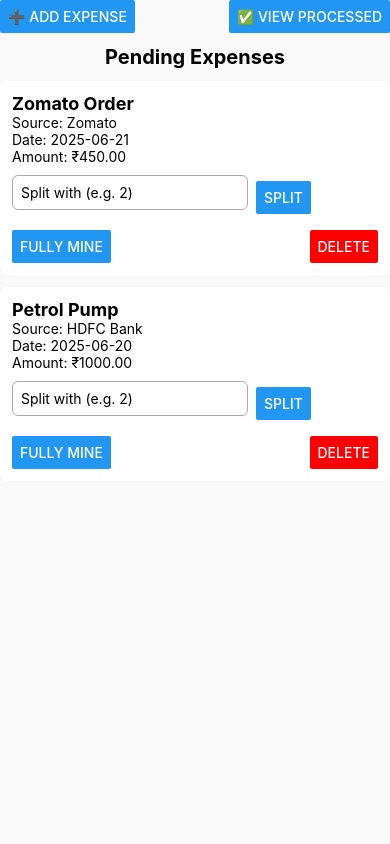
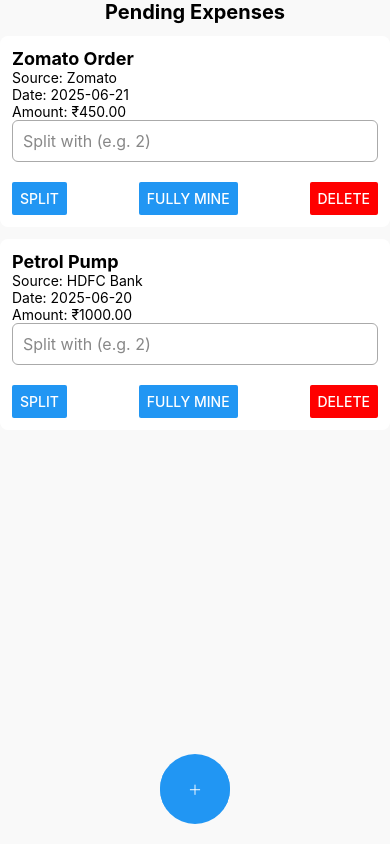
Before and after one commit to Kevin-DeBruyne/expense_tracker, a React Native app: screen / in a window 390 px wide. Built offline with nearby package versions, Linux system fonts and the light colour scheme.

Commit message:
basic ui done

```diff
--- a/App.tsx
+++ b/App.tsx
@@ -65,6 +65,11 @@ export default function App() {
     setProcessedExpenses(prev => [...prev, { ...expense, processed: 'Fully Mine' }]);
     deleteExpense(expense.id);
   };
+  const deleteProcessed = (id) => {
+    const expense = processedExpenses.find(e => e.id === id);
+    setProcessedExpenses(prev => prev.filter(e => e.id !== id));
+    Alert.alert("Deleted", `"${expense?.title}" removed from processed expenses`);
+  };
 
   const handleSplit = (expense) => {
     const count = parseInt(splitCount[expense.id]);
@@ -89,9 +94,10 @@ export default function App() {
 
       {!showProcessed && (
         <>
-          <View style={styles.splitSection}>
+          {/* Split input only */}
           <TextInput
             placeholder="Split with (e.g. 2)"
+            placeholderTextColor="#888"
             style={styles.input}
             keyboardType="number-pad"
             value={splitCount[item.id] || ''}
@@ -99,37 +105,47 @@ export default function App() {
               setSplitCount(prev => ({ ...prev, [item.id]: text }))
             }
           />
+
+
+          {/* All buttons in one row */}
+          <View style={styles.actions}>
             <Button title="Split" onPress={() => handleSplit(item)} />
-          </View>
-
-          <View style={styles.actions}>
             <Button title="Fully Mine" onPress={() => handleFullyMine(item)} />
-            <Button
-              title="Delete"
-              color="red"
-              onPress={() => deleteExpense(item.id)}
-            />
+            <Button title="Delete" color="red" onPress={() => deleteExpense(item.id)} />
           </View>
         </>
       )}
 
   {showProcessed && (
-        <Text style={{ marginTop: 10, fontStyle: 'italic', color: '#333' }}>
-          ✔️ Processed: {item.processed}
+  <>
+    <Text style={{ marginTop: 10, color: '#333' }}>
+    ✅ Processed: {item.processed}
     </Text>
+
+    <View style={styles.actions}>
+      <Button
+        title="🗑️ Delete"
+        color="red"
+        onPress={() => deleteProcessed(item.id)}
+      />
+    </View>
+  </>
 )}
     </View>
   );
 
+
   return (
     <SafeAreaView style={styles.container}>
-      <View style={styles.headerRow}>
+      {/* <View style={styles.headerRow}>
         <Button title="➕ Add Expense" onPress={() => setModalVisible(true)} />
         <Button
           title={showProcessed ? '⬅️ Show Pending' : '✅ View Processed'}
           onPress={() => setShowProcessed(!showProcessed)}
         />
-      </View>
+      </View> */}
+
+
 
       <Text style={styles.headerText}>
         {showProcessed ? 'Processed Expenses' : 'Pending Expenses'}
@@ -147,32 +163,46 @@ export default function App() {
   <View style={styles.modalContainer}>
     <View style={styles.modalBox}>
       <Text style={styles.modalTitle}>Add New Expense</Text>
+
       <TextInput
-              placeholder="Title"
+  placeholder="🍔 Expense Name (e.g. Zomato Order)"
+  placeholderTextColor="#888"
   value={title}
   onChangeText={setTitle}
   style={styles.input}
 />
+
 <TextInput
-              placeholder="Amount"
+  placeholder="💰 Amount (e.g. 450)"
+  placeholderTextColor="#888"
   value={amount}
   onChangeText={setAmount}
   keyboardType="numeric"
   style={styles.input}
 />
+
 <TextInput
-              placeholder="Source"
+  placeholder="🏦 Source (optional, e.g. HDFC, UPI)"
+  placeholderTextColor="#888"
   value={source}
   onChangeText={setSource}
   style={styles.input}
 />
-            <View style={{ flexDirection: 'row', justifyContent: 'space-between' }}>
+
+
+      <Text style={styles.autoDate}>📅 Date: {new Date().toLocaleDateString()}</Text>
+
+      <View style={styles.modalButtons}>
         <Button title="Cancel" color="grey" onPress={() => setModalVisible(false)} />
         <Button title="Save" onPress={addExpense} />
       </View>
     </View>
   </View>
 </Modal>
+<View style={styles.fabContainer}>
+  <Button title="＋" onPress={() => setModalVisible(true)} color="#2196F3" />
+</View>
+
     </SafeAreaView>
   );
 }
@@ -227,4 +257,46 @@ const styles = StyleSheet.create({
     marginBottom: 10,
     textAlign: 'center',
   },
+  autoDate: {
+    textAlign: 'center',
+    color: '#555',
+    marginBottom: 12,
+  },
+  modalButtons: {
+    flexDirection: 'row',
+    justifyContent: 'space-between',
+    marginTop: 10,
+  },
+  input: {
+    borderWidth: 1,
+    borderColor: '#aaa',
+    borderRadius: 6,
+    padding: 10,
+    marginBottom: 10,
+    fontSize: 16,
+    width: '100%',
+    color: '#000', // ensure text input is visible
+  },
+  actions: {
+    flexDirection: 'row',
+    justifyContent: 'space-between',
+    gap: 6,
+    marginTop: 10,
+  },
+  fabContainer: {
+    position: 'absolute',
+    bottom: 20,
+    alignSelf: 'center',
+    borderRadius: 50,
+    overflow: 'hidden',
+    width: 70,
+    height: 70,
+    justifyContent: 'center',
+    backgroundColor: '#2196F3',
+    elevation: 5,
+  },
+
+
+
+
 });
```
Lines whose indentation alone changed are shown as unchanged.
